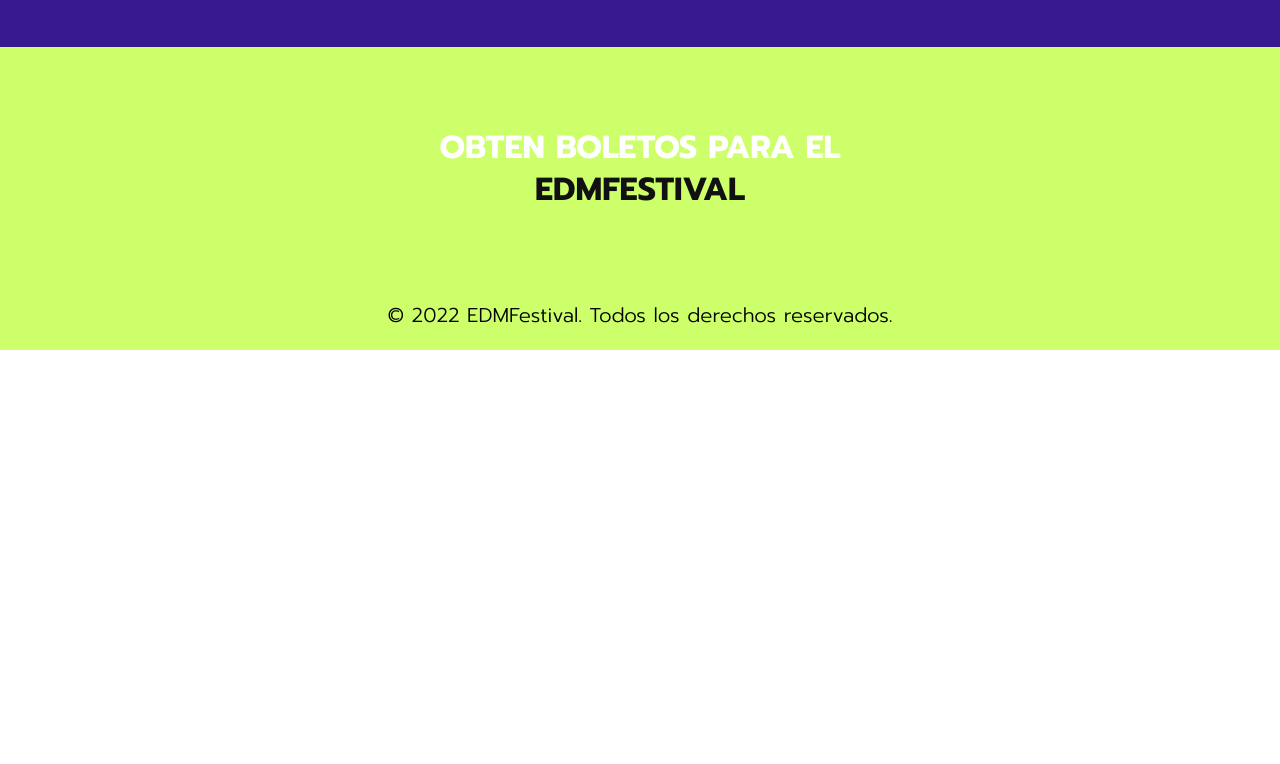
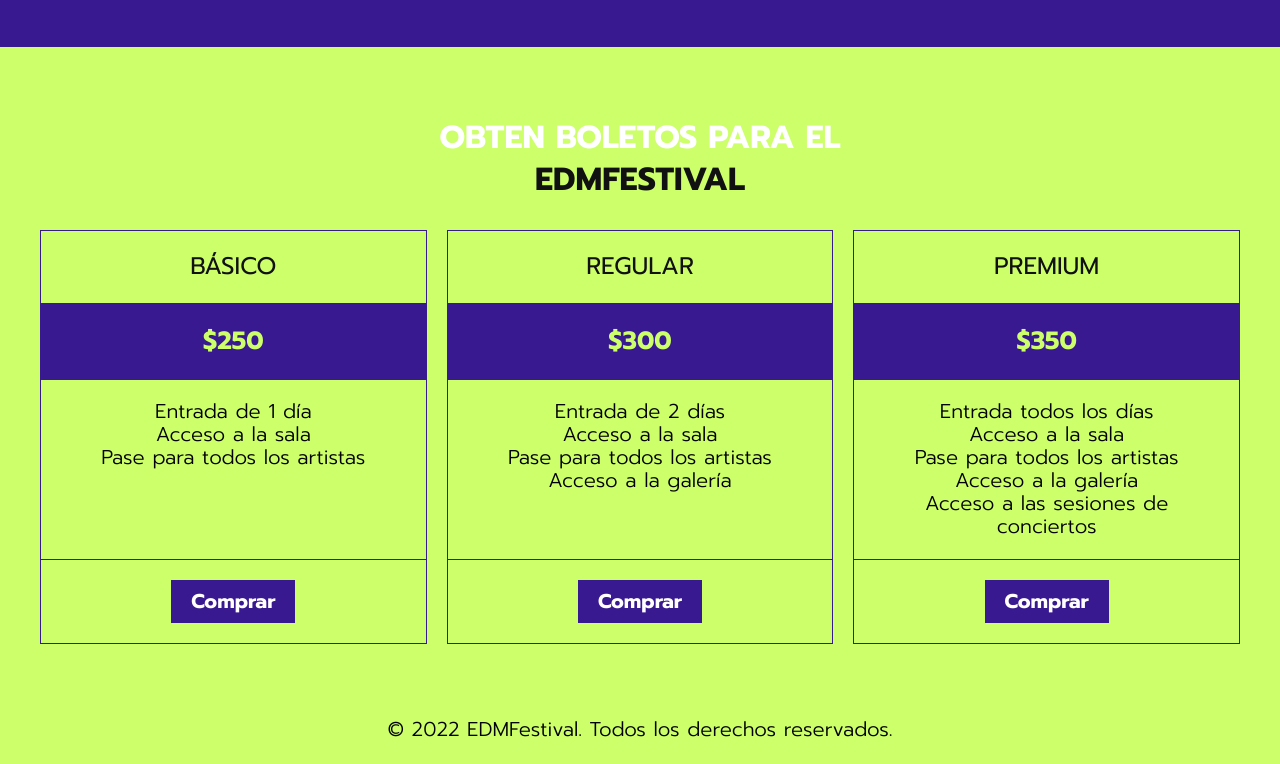
Before and after one commit to ElielM9/EDMFestival-SCSS-JS, a website: page src/views/index.html in a window 1280 px wide. Shown: the part 1980-2744 px from the top of the page. Before the commit the page ends 2330 px from the top, so only its background shows below. Drawn offline with nearby package versions, Linux system fonts and the light colour scheme; files that its build step writes are made by us from their sources; files whose address does not match are found by name.

Commit message:
Seccion de boletos agregada y JS del header

```diff
--- a/package.json
+++ b/package.json
@@ -1,5 +1,5 @@
 {
-  "name": "template-scss",
+  "name": "edmfest-scss",
   "version": "1.0.0",
   "description": "",
   "main": "gulpfile.js",
--- a/src/js/main.js
+++ b/src/js/main.js
@@ -2,6 +2,7 @@
 
 function startApp() {
   openCloseNav();
+  colorHeaderScroll();
 }
 
 // Funciones
@@ -13,3 +14,13 @@
     nav.classList.toggle(`nav--active`);
   });
 }
+
+function colorHeaderScroll() {
+  const header = document.querySelector(`.header`);
+
+  window.addEventListener(`scroll`, () => {
+    const scrollPosY = window.scrollY;
+
+    header.classList.toggle(`header--bg`, scrollPosY > 100);
+  });
+}
--- a/src/scss/base/_base.scss
+++ b/src/scss/base/_base.scss
@@ -3,6 +3,7 @@
 html {
   font-size: 62.5%;
   box-sizing: border-box;
+  scroll-behavior: smooth;
 }
 
 *,
--- /dev/null
+++ b/src/scss/components/_cardTickets.scss
@@ -0,0 +1,42 @@
+@use "config/variables" as var;
+@use "config/mixins" as mix;
+
+.card-ticket {
+  border: 0.1rem solid var.$primary-color;
+  padding: 2rem 0;
+  background-color: var.$secondary-color;
+  overflow: hidden;
+  text-align: center;
+
+  @include mix.hover(transform, 0.3s, ease-in-out) {
+    transform: scale(1.2);
+  }
+
+  &__name {
+    padding-bottom: 2rem;
+    color: var.$black;
+    font-weight: 400;
+    text-transform: uppercase;
+  }
+
+  &__price {
+    margin: 0;
+    padding: 2rem 0;
+    background-color: var.$primary-color;
+    color: var.$secondary-color;
+    font-weight: 700;
+    font-size: 2.5rem;
+  }
+
+  &__content {
+    border-bottom: 0.1rem solid var.$primary-color;
+    min-height: 18rem;
+    padding: 2rem;
+    font-size: 2rem;
+    text-align: center;
+  }
+
+  &__btn {
+    @include mix.button(var.$primary-color, var.$white);
+  }
+}
--- a/src/scss/components/_index.scss
+++ b/src/scss/components/_index.scss
@@ -1,2 +1,3 @@
 @forward "navigation";
 @forward "cardArtists";
+@forward "cardTickets"
--- a/src/scss/config/_mixins.scss
+++ b/src/scss/config/_mixins.scss
@@ -52,7 +52,6 @@
   color: $textColor;
   text-align: center;
   text-decoration: none;
-  border-radius: 1rem;
 
   @include tablet {
     width: auto;
--- a/src/scss/layout/_artists.scss
+++ b/src/scss/layout/_artists.scss
@@ -2,7 +2,7 @@
 @use "config/mixins" as mix;
 
 .artists {
-  border-block: 1rem solid var.$secondary-color;
+  border-top: 1rem solid var.$secondary-color;
   background-color: var.$primary-color;
 
   &__heading {
--- a/src/scss/layout/_tickets.scss
+++ b/src/scss/layout/_tickets.scss
@@ -11,4 +11,12 @@
       color: var.$black;
     }
   }
+
+  &__grid {
+    margin-top: 3rem;
+    @include mix.grid(1, 5rem);
+    @include mix.tablet {
+      @include mix.grid(3, 2rem);
+    }
+  }
 }
--- a/src/views/index.html
+++ b/src/views/index.html
@@ -4,7 +4,7 @@
     <meta charset="UTF-8" />
     <meta http-equiv="X-UA-Compatible" content="IE=edge" />
     <meta name="viewport" content="width=device-width, initial-scale=1.0" />
-    <title>MusicFestival</title>
+    <title>EDMFest</title>
     <link rel="preconnect" href="https://fonts.googleapis.com" />
     <link rel="preconnect" href="https://fonts.gstatic.com" crossorigin />
     <link
@@ -42,8 +42,8 @@
 
         <nav class="nav">
           <a href="#lineup" class="nav__link">LineUp</a>
+          <a href="#tickets" class="nav__link">Boletos</a>
           <a href="#gallery" class="nav__link">Galería</a>
-          <a href="#tickets" class="nav__link">Boletos</a>
         </nav>
       </div>
     </header>
@@ -141,11 +141,47 @@
         </div>
       </div>
     </main>
-    <section class="tickets tickets__section">
+    <section class="tickets tickets__section" id="tickets">
       <h2 class="tickets__heading">
         Obten boletos para el <span>EDMFestival</span>
       </h2>
-      <div class="tickets__grid tickets__container"></div>
+      <div class="tickets__grid tickets__container">
+        <div class="card-ticket">
+          <h3 class="card-ticket__name">Básico</h3>
+          <p class="card-ticket__price">$250</p>
+          <ul class="card-ticket__content">
+            <li>Entrada de 1 día</li>
+            <li>Acceso a la sala</li>
+            <li>Pase para todos los artistas</li>
+          </ul>
+          <a class="card-ticket__btn">Comprar</a>
+        </div>
+
+        <div class="card-ticket">
+          <h3 class="card-ticket__name">Regular</h3>
+          <p class="card-ticket__price">$300</p>
+          <ul class="card-ticket__content">
+            <li>Entrada de 2 días</li>
+            <li>Acceso a la sala</li>
+            <li>Pase para todos los artistas</li>
+            <li>Acceso a la galería</li>
+          </ul>
+          <a class="card-ticket__btn">Comprar</a>
+        </div>
+
+        <div class="card-ticket">
+          <h3 class="card-ticket__name">Premium</h3>
+          <p class="card-ticket__price">$350</p>
+          <ul class="card-ticket__content">
+            <li>Entrada todos los días</li>
+            <li>Acceso a la sala</li>
+            <li>Pase para todos los artistas</li>
+            <li>Acceso a la galería</li>
+            <li>Acceso a las sesiones de conciertos</li>
+          </ul>
+          <a class="card-ticket__btn">Comprar</a>
+        </div>
+      </div>
     </section>
     <footer class="footer">
       <p class="footer__text">
```
Also changed, not shown: public/index.html (+1 -1 lines), public/js/main.js (+2 -2 lines), public/styles/styles.css, 2 other files.
